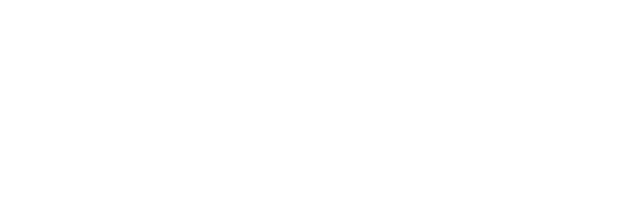
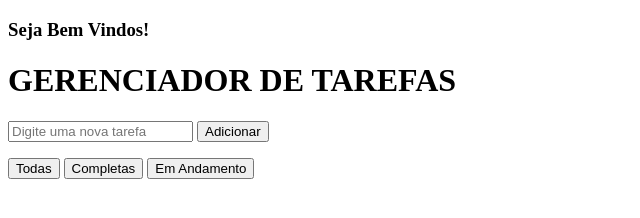
Before and after one commit to joao-corumba/Gerenciador-de-Tarefas, a plain HTML site: page index.html in a window 1280 px wide. Shown: the whole page, without its empty margins (0-640 px from the left). Drawn offline with Linux system fonts and the light colour scheme.

Commit message:
Atualiza gerenciador de tarefas

```diff
--- a/index.html
+++ b/index.html
@@ -4,8 +4,26 @@
     <meta charset="UTF-8">
     <meta name="viewport" content="width=device-width, initial-scale=1.0">
     <title>GERENCIADOR DE TAREFAS</title>
+    <link rel="stylesheet" href="style.css">
 </head>
 <body>
+    <div class="add">
+        <h3 id="welcome">Seja Bem Vindos!</h3>
+        <h1 id="title">GERENCIADOR DE TAREFAS</h1>
+        <form id="task-form">
+            <input type="text" id="input" placeholder="Digite uma nova tarefa" required>
+            <button type="submit">Adicionar</button>
+        </form>
+        <ul id="task-list"></ul>
+    </div>
+
+    <div class="filtrozinho">
+        <button class="All">Todas</button>
+        <button class="Completed">Completas</button>
+        <button class="going">Em Andamento</button>
+
+    </div>
+
 
 </body>
 </html>
```
Also changed, not shown: 1 other file.
